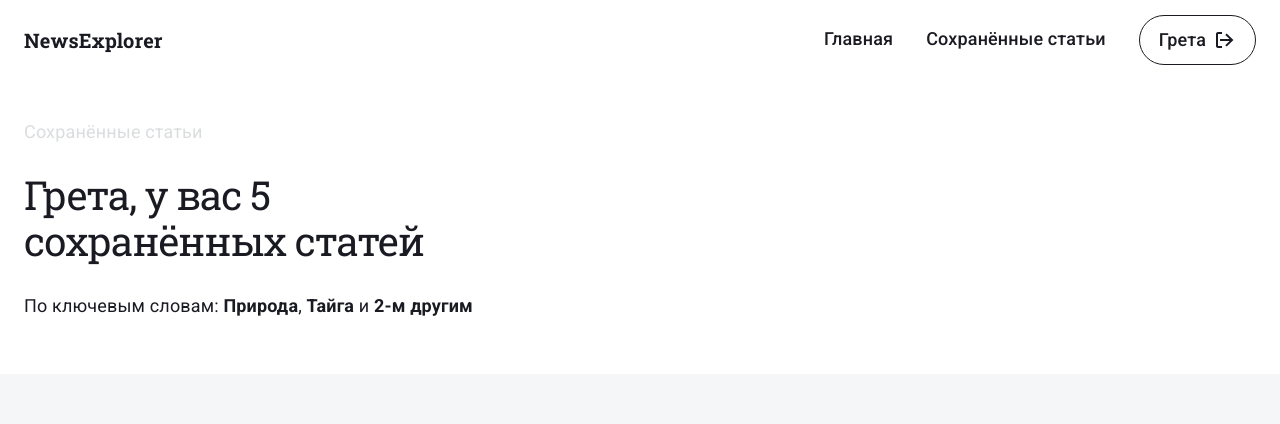
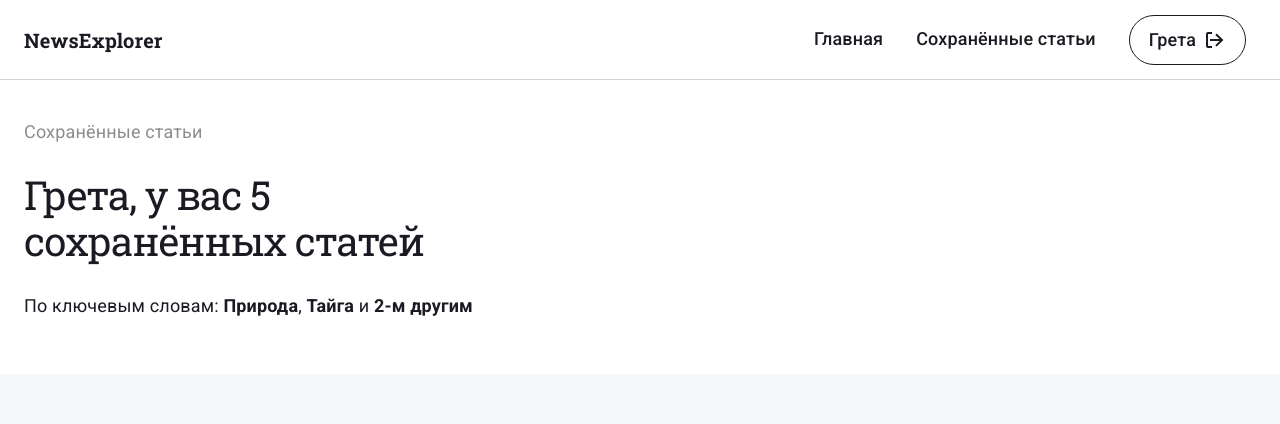
Before and after one commit to LetonGerman/figma-actions, a website: page src/flexbox/index.html in a window 1280 px wide. Shown: the top 424 px of the page. Drawn offline with nearby package versions, Linux system fonts and the light colour scheme.

Commit message:
finished desktop version for flexbox

```diff
--- a/src/flexbox/index.html
+++ b/src/flexbox/index.html
@@ -16,9 +16,10 @@
     <link href="./styles/style.css" rel="stylesheet">
 </head>
 <body>
+<div class="header-container">
     <div class="container">
         <header class="row header-menu">
-        <div class="logo column-25"><span>NewsExplorer</span></div>
+            <div class="logo"><span>NewsExplorer</span></div>
             <div class="header-menu-inner">
                 <div class="header-additional-buttons">
                     <a class="nav-item nav-tab" href="#"><span>Главная</span></a>
@@ -27,6 +28,9 @@
                 </div>
             </div>
         </header>
+    </div>
+</div>
+<div class="container">
     <section class="nav-section row">
         <small class="current-tab washed-out">Сохранённые статьи</small>
         <h2 class="article-counter">Грета, у вас 5<br/> сохранённых статей</h2>
--- a/src/flexbox/styles/style.css
+++ b/src/flexbox/styles/style.css
@@ -1,5 +1,10 @@
 a, a:hover, a:focus, .logo {
     color: #1A1B22;
+}
+
+.row {
+    margin-left: 0;
+    width: 100%;
 }
 
 .container {
@@ -22,7 +27,6 @@ a, a:hover, a:focus, .logo {
 .logo, .license {
     display: flex;
     align-items: center;
-    margin-left: 1rem;
     font-family: 'Roboto Slab', 'Helvetica Neue', 'Helvetica', 'Arial', sans-serif;
     font-weight: 700;
     font-size: 2rem;
@@ -53,10 +57,12 @@ a, a:hover, a:focus, .logo {
 
 .header-additional-buttons, .footer-additional-buttons {
     display: flex;
+    flex-wrap: wrap;
     justify-content: space-between;
     align-items: stretch;
     text-align: center;
-    gap: 33px;
+    max-width: 48rem;
+    gap: 3.3rem;
     font-family: 'Roboto', 'Helvetica Neue', 'Helvetica', 'Arial', sans-serif;
     font-weight: 500;
     font-size: 1.8rem;
@@ -68,7 +74,7 @@ a, a:hover, a:focus, .logo {
     justify-content: space-evenly;
     align-items: flex-start;
     height: 29.4rem;
-    padding: 4rem 1rem;
+    padding: 4rem 0;
     color: #1A1B22;
 }
 
@@ -77,7 +83,7 @@ a, a:hover, a:focus, .logo {
     font-size: 1.8rem;
     line-height: 2.4rem;
     margin-bottom: 2.8rem;
-    opacity: 0.5;
+    color: rgba(26, 27, 34, 0.5);
 }
 
 .nav-section .article-counter {
@@ -172,15 +178,16 @@ a, a:hover, a:focus, .logo {
 
 .articles {
     flex-wrap: wrap;
+    justify-content: flex-start;
     gap: 1.6rem;
-    padding: 6.2rem 1rem;
+    padding: 6.2rem 0;
 }
 
 .card, .card-content, .card-header {
     position: relative;
     display: flex;
     flex-direction: column;
-    width: 40rem;
+    max-width: 40rem;
     background-color: #ffffff;
 }
 
@@ -275,6 +282,18 @@ a, a:hover, a:focus, .logo {
     color: #B6BCBF;
 }
 
+@media (max-width: 1232px) {
+    .container {
+        padding: 0 1rem;
+    }
+}
+
+@media (max-width: 479px) {
+    .header-additional-buttons, .footer-additional-buttons {
+        gap: 1.1rem;
+    }
+}
+
 @keyframes fadeIn {
     from {
         opacity: 0;
```
Also changed, not shown: assets/menu.svg (added). Lines whose indentation alone changed are shown as unchanged.
